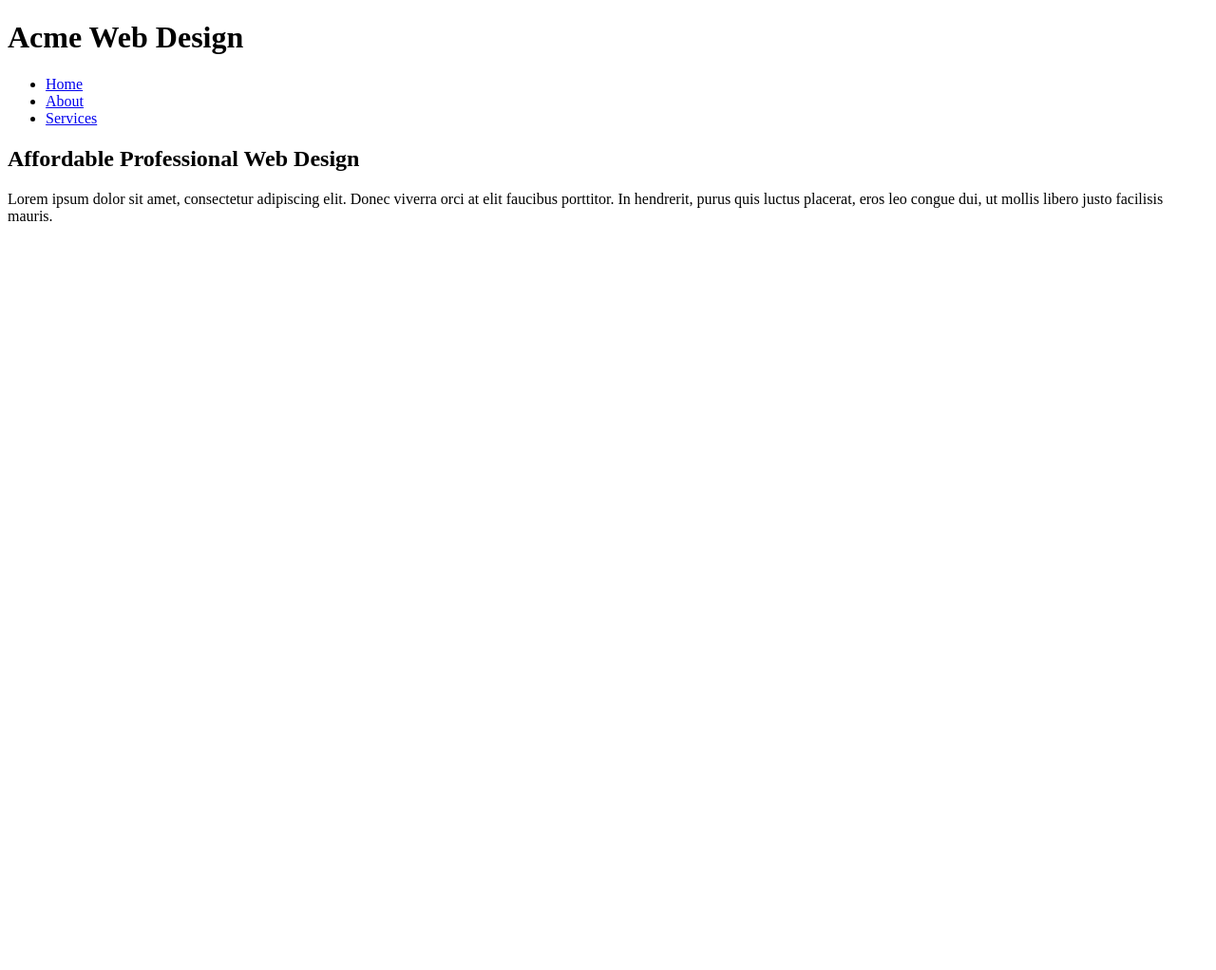
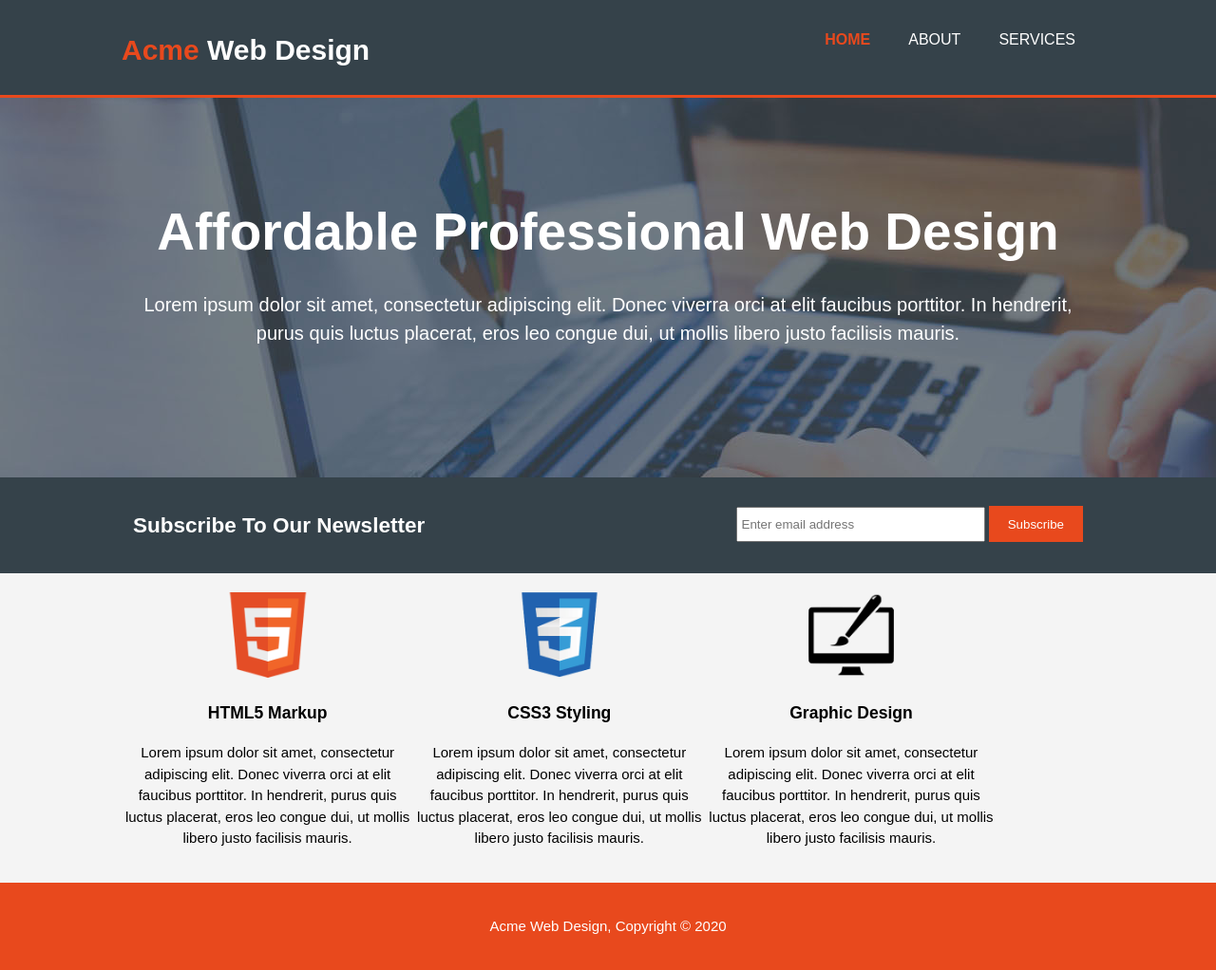
Before and after one commit to jaytothe/First-Website, a plain HTML site: page index.html in a window 1280 px wide. Shown: the whole page at 95% size. Before the commit the page ends 800 px from the top, so only its background shows below. Drawn offline with Linux system fonts and the light colour scheme.

```diff
--- /dev/null
+++ b/css/style.css
@@ -0,0 +1,214 @@
+body {
+  font: 15px/1.5 Arial, Hevetica, sans-serif;
+  padding: 0;
+  margin: 0;
+  background-color: #f4f4f4;
+}
+
+/* Global */
+.container {
+  width: 80%;
+margin: auto;
+overflow: hidden;
+}
+
+ul {
+  margin: 0;
+  padding:0;
+}
+
+.button_1 {
+  height: 38px;
+  background: #e8491d;
+  border: none;
+  padding-left: 20px;
+  padding-right: 20px;
+  color: #fff;
+}
+
+.dark {
+  padding: 15px;
+  background: #35424a;
+  color: #fff;
+  margin-top: 10px;
+  margin-bottom: 10px;
+}
+
+
+
+/* Header **/
+header {
+  background: #35424a;
+  color: #fff;
+  padding-top: 30px;
+  min-height: 70px;
+  border-bottom: #e8491d 3px solid;
+}
+
+header a {
+  color: #fff;
+  text-decoration: none;
+  text-transform: uppercase;
+  font-size: 16px;
+}
+
+header li {
+  float: left;
+  display: inline;
+  padding: 0 20px 0 20px;
+}
+
+header #branding {
+  float: left;
+}
+
+header #branding h1 {
+  margin: 0;
+}
+
+header nav {
+  float: right;
+  margin-top; 10px;
+}
+
+header .highlight, header .current a {
+  color: #e8491d;
+  font-weight: bold;
+}
+
+header a:hover {
+  color: #ccc;
+  font-weight: bold;
+}
+
+
+/* Showcase */
+#showcase {
+  min-height: 400px;
+  background: url('../img/showcase.jpg') no-repeat 0 -400px;
+  text-align: center;
+  color: #fff
+}
+
+#showcase h1 {
+  margin-top: 100px;
+  font-size: 55px;
+  margin-bottom: 10px;
+
+}
+
+#showcase p {
+  font-size: 20px;
+}
+
+/* Newsletter */
+
+#newsletter {
+  padding: 15px;
+  color: #fff;
+  background: #35424a;
+}
+
+#newsletter h1 {
+  float: left;
+}
+
+#newsletter form {
+  float: right;
+  margin-top: 15px;
+}
+
+#newsletter input[type="email"] {
+  padding: 4px;
+  height: 25px;
+  width: 250px;
+}
+
+/* Boxes */
+
+#boxes {
+  margin-top: 20px;
+}
+
+#boxes .box {
+  float: left;
+  width: 30%;
+  padding 10px;
+  text-align: center;
+}
+
+#boxes .box img {
+  width: 90px;
+  height: auto;
+}
+
+/* Sidebar */
+
+aside#sidebar {
+  float: right;
+  width: 30%;
+  margin-top; 10px;
+}
+
+aside#sidebar .quote input, aside#sidebar .quote textarea, {
+  width: 90%;
+  padding: 5px;
+}
+
+/* Main call */
+
+article#main-col {
+  float: left;
+  width: 65%;
+}
+
+/*Services */
+
+ul#services li {
+  list-style: none;
+  padding: 20px;
+  border: #ccc solid 1px;
+  margin-bottom: 5px;
+  background: #e6e6e6;
+}
+
+footer {
+  padding: 20px;
+  margin-top: 20px;
+  color: #fff;
+  background-color: #e8491d;
+  text-align: center;
+}
+
+/* Media Queries */
+
+@media(max-width: 768px){
+  header #branding,
+  header nav;
+  header nav li,
+  #newsletter h1,
+  #newsletter form,
+  #boxes .box,
+  article #main-col,
+  aside #sidebar {
+    float: none;
+    text-align: center;
+    width: 100%
+  }
+
+  header{
+    padding-bottom: 20px;
+  }
+
+  #showcase h1 {
+    margin-top: 40px;
+  }
+  #newsletter button, .quote button {
+    display:block;
+    width:100%
+  }
+  #newsletter form input[type="email"], .quote input, .quote textarea {
+    width:100%;
+    margin-bottom: 5px;
+  }
+}
--- a/index.html
+++ b/index.html
@@ -7,17 +7,17 @@
 		<meta name="keywords" content="web design, affordable web design, professional web design">
 		<meta name="author" content="Jay">
 		<title>Acme Web Design | Welcome </title>
-		<link rel="stylesheet" href="./css/.css">
+		<link rel="stylesheet" href="./css/style.css">
 	</head>
 	<body>
 		<header>
 			<div class="container">
 				<div id="branding">
-					<h1>Acme Web Design</h1>
+					<h1><span class="highlight">Acme</span> Web Design</h1>
 				</div>
 				<nav>
 				<ul>
-				<li><a href="index.html">Home</a></li>
+				<li class="current"><a href="index.html">Home</a></li>
 				<li><a href="about.html">About</a></li>
 				<li><a href="services.html">Services</a></li>
 				</ul>
@@ -30,5 +30,36 @@
 				<p>Lorem ipsum dolor sit amet, consectetur adipiscing elit. Donec viverra orci at elit faucibus porttitor. In hendrerit, purus quis luctus placerat, eros leo congue dui, ut mollis libero justo facilisis mauris.</p>
 			</div>
 		</section>
+		<section id="newsletter">
+			<div class="container">
+				<h1>Subscribe To Our Newsletter</h1>
+				<form> <!--Usally has a link to a form inside form bracket -->
+					<input type="email" placeholder="Enter email address">
+					<button type="submit" class="button_1">Subscribe</button>
+				</form>
+			</div>
+		</section>
+		<section id="boxes">
+			<div class="container">
+				<div class="box">
+					<img src="./img/logo_html.png">
+					<h3>HTML5 Markup</h3>
+					<p>Lorem ipsum dolor sit amet, consectetur adipiscing elit. Donec viverra orci at elit faucibus porttitor. In hendrerit, purus quis luctus placerat, eros leo congue dui, ut mollis libero justo facilisis mauris.</p>
+				</div>
+				<div class="box">
+					<img src="./img/logo_css.png">
+					<h3>CSS3 Styling</h3>
+					<p>Lorem ipsum dolor sit amet, consectetur adipiscing elit. Donec viverra orci at elit faucibus porttitor. In hendrerit, purus quis luctus placerat, eros leo congue dui, ut mollis libero justo facilisis mauris.</p>
+				</div>
+				<div class="box">
+					<img src="./img/logo_brush.png">
+					<h3>Graphic Design</h3>
+					<p>Lorem ipsum dolor sit amet, consectetur adipiscing elit. Donec viverra orci at elit faucibus porttitor. In hendrerit, purus quis luctus placerat, eros leo congue dui, ut mollis libero justo facilisis mauris.</p>
+				</div>
+			</div>
+		</section>
+		<footer>
+			<p>Acme Web Design, Copyright &copy; 2020</p>
+		</footer>
 	</body>
 	</html>
```
Also changed, not shown: about.html (added, +62 -0 lines), services.html (added, +95 -0 lines), img/logo_brush.png (added), img/logo_css.png (added), img/logo_html.png (added), img/showcase.jpg (added), 1 other file.
